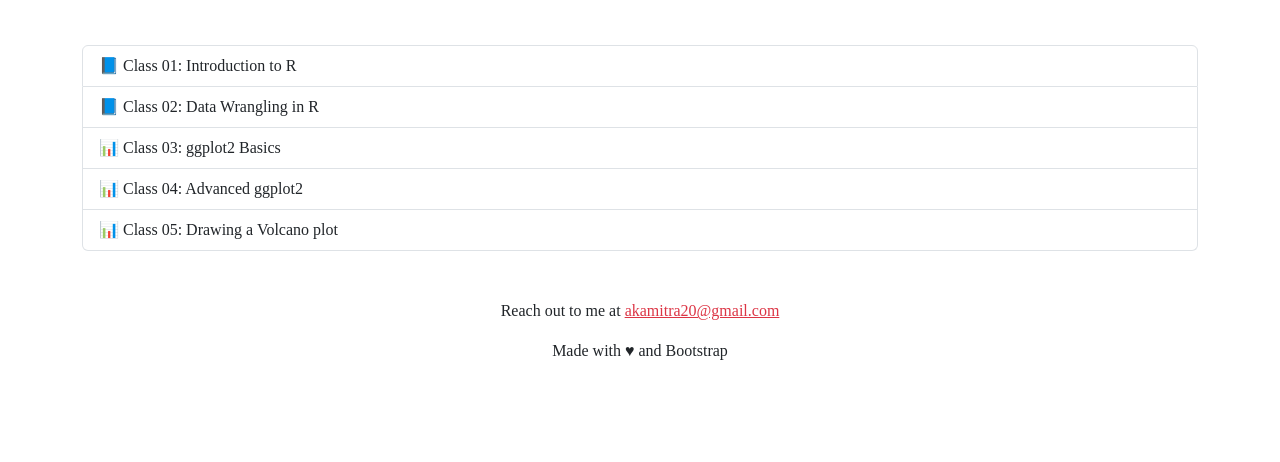
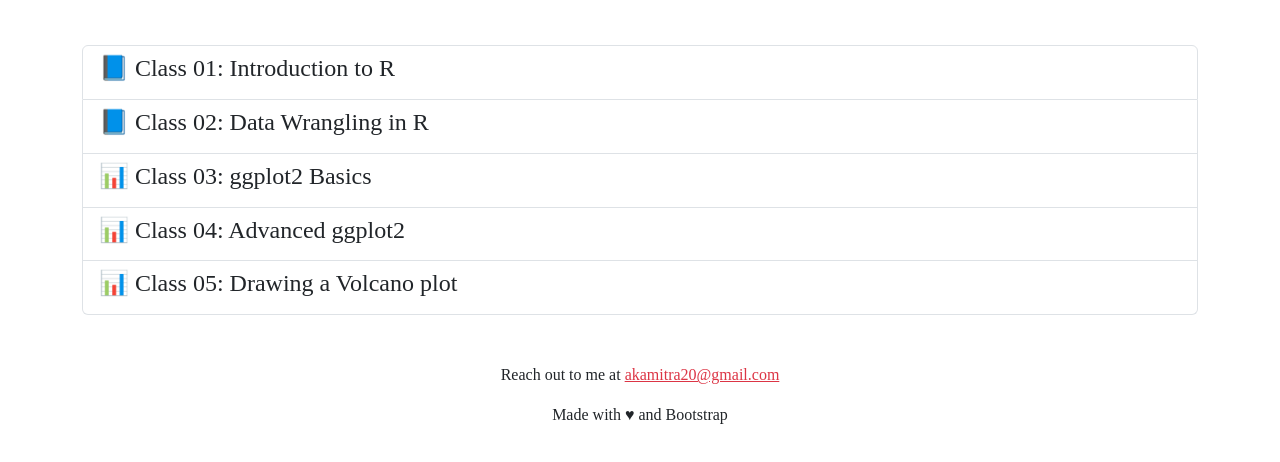
Before and after one commit to akashmitraa/personal-website, a plain HTML site: page resources.html in a window 1280 px wide. Shown: the part 260-722 px from the top of the page. Drawn offline with nearby package versions, Linux system fonts and the light colour scheme.

Commit message:
modification of resources.html

```diff
--- a/resources.html
+++ b/resources.html
@@ -57,19 +57,19 @@
   <div class="container mb-5">
     <div class="list-group">
       <a href="https://rpubs.com/akashmitra/class01" target="_blank" class="list-group-item list-group-item-action">
-        📘 Class 01: Introduction to R
+        <h4>📘 Class 01: Introduction to R</h4>
       </a>
       <a href="https://rpubs.com/akashmitra/class02" target="_blank" class="list-group-item list-group-item-action">
-        📘 Class 02: Data Wrangling in R
+        <h4>📘 Class 02: Data Wrangling in R</h4>
       </a>
       <a href="https://rpubs.com/akashmitra/ggplot-basics" target="_blank" class="list-group-item list-group-item-action">
-        📊 Class 03: ggplot2 Basics
+        <h4>📊 Class 03: ggplot2 Basics</h4>
       </a>
       <a href="https://rpubs.com/akashmitra/advanced-ggplot" target="_blank" class="list-group-item list-group-item-action">
-        📊 Class 04: Advanced ggplot2
+        <h4>📊 Class 04: Advanced ggplot2</h4>
       </a>
       <a href="https://rpubs.com/akashmitra/volcano-plot" target="_blank" class="list-group-item list-group-item-action">
-        📊 Class 05: Drawing a Volcano plot
+        <h4>📊 Class 05: Drawing a Volcano plot</h4>
       </a>
     </div>
   </div>
```
